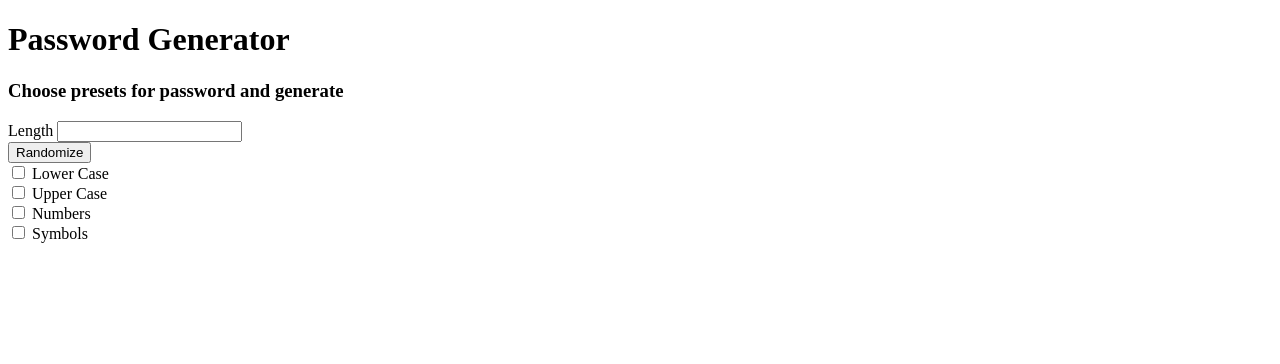
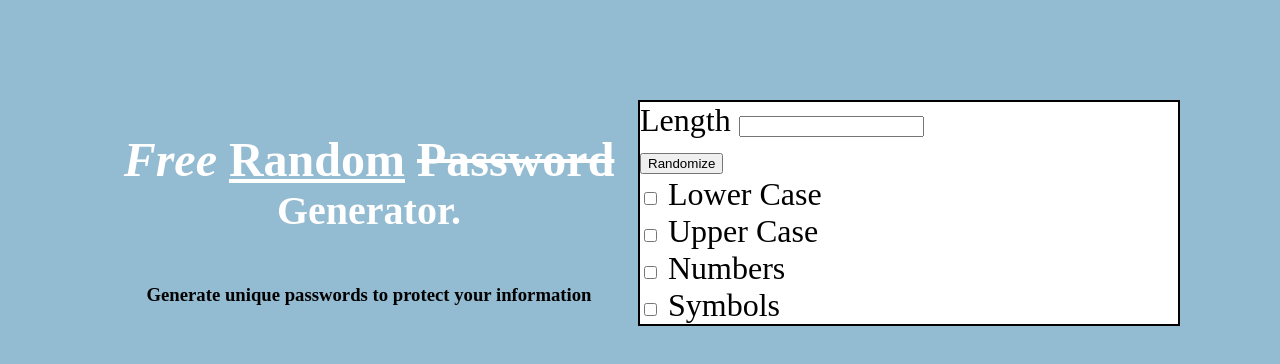
Before and after one commit to dangtruong06/Password-Generator, a plain HTML site: page index.html in a window 1280 px wide. Drawn offline with Linux system fonts and the light colour scheme; a web font is replaced by a local one.

Commit message:
added background color, changed font, flex title and generator to side to side

```diff
--- a/index.html
+++ b/index.html
@@ -3,12 +3,20 @@
 <head>
     <meta charset="UTF-8">
     <meta name="viewport" content="width=device-width, initial-scale=1.0">
-    <title>Document</title>
+    <link rel="stylesheet" href="style.css">
+    <link rel="preconnect" href="https://fonts.googleapis.com">
+    <link rel="preconnect" href="https://fonts.gstatic.com" crossorigin>
+    <link href="https://fonts.googleapis.com/css2?family=Fuzzy+Bubbles:wght@400;700&family=Kirang+Haerang&family=Playwrite+IS:wght@100..400&family=Playwrite+PL:wght@100..400&display=swap" rel="stylesheet">
+
+    <title>Random Password Generator</title>
 </head>
 <body>
-    <h1>Password Generator</h1>
-    <h3>Choose presets for password and generate</h3>
+    <div id="title">
+    <h1><i>Free</i> <ins>Random</ins> <del>Password</del> <sup>Generator.</sup></h1>
+    <h3>Generate unique passwords to protect your information</h3>
+    </div>
 
+    <div id="container">
     <label for="length">Length</label>
     <input id="length" type="number"><br>
     <button onclick="randomize()">Randomize</button><br>
@@ -24,7 +32,9 @@
 
     <input id="symBols" type="checkbox">
     <label for="symBols">Symbols</label><br>
+    </div>
 
+    <p id="password"></p>
 
 
 </body>
--- a/style.css
+++ b/style.css
@@ -0,0 +1,31 @@
+body{
+    background-color: #93bbd1;
+    font-family: Fuzzy Bubbles;
+    display: flex;
+    margin-left: 100px;
+    margin-right: 100px;
+    margin-top: 100px;
+
+}
+#title{
+    text-align: center;
+    width:50%;
+
+}
+h1{
+    font-size: 3em;
+    color: white;
+}
+h3{
+    color: black;
+}
+
+#container{
+    font-size: 2em;
+    border: 2px solid black;
+    width: 50%;
+    float: right;
+    color: black;
+    background-color: white;
+
+}
```
